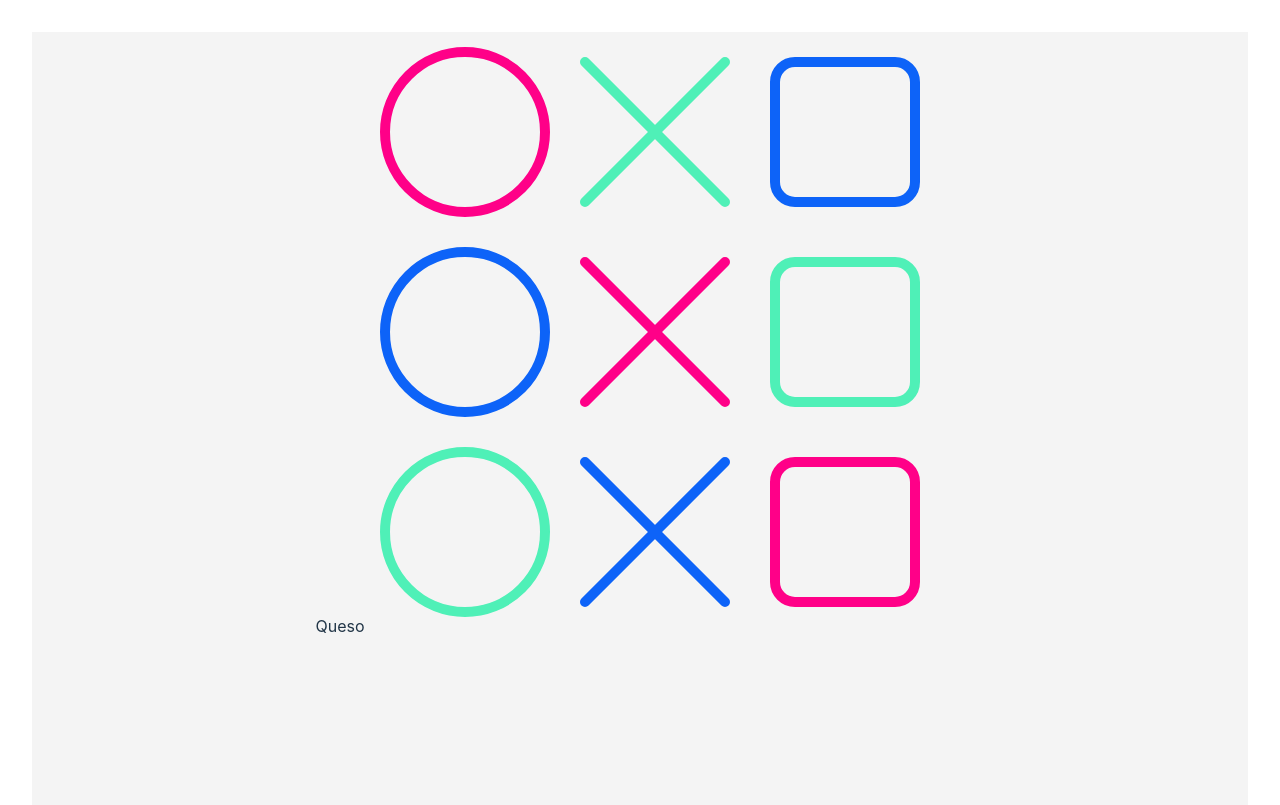
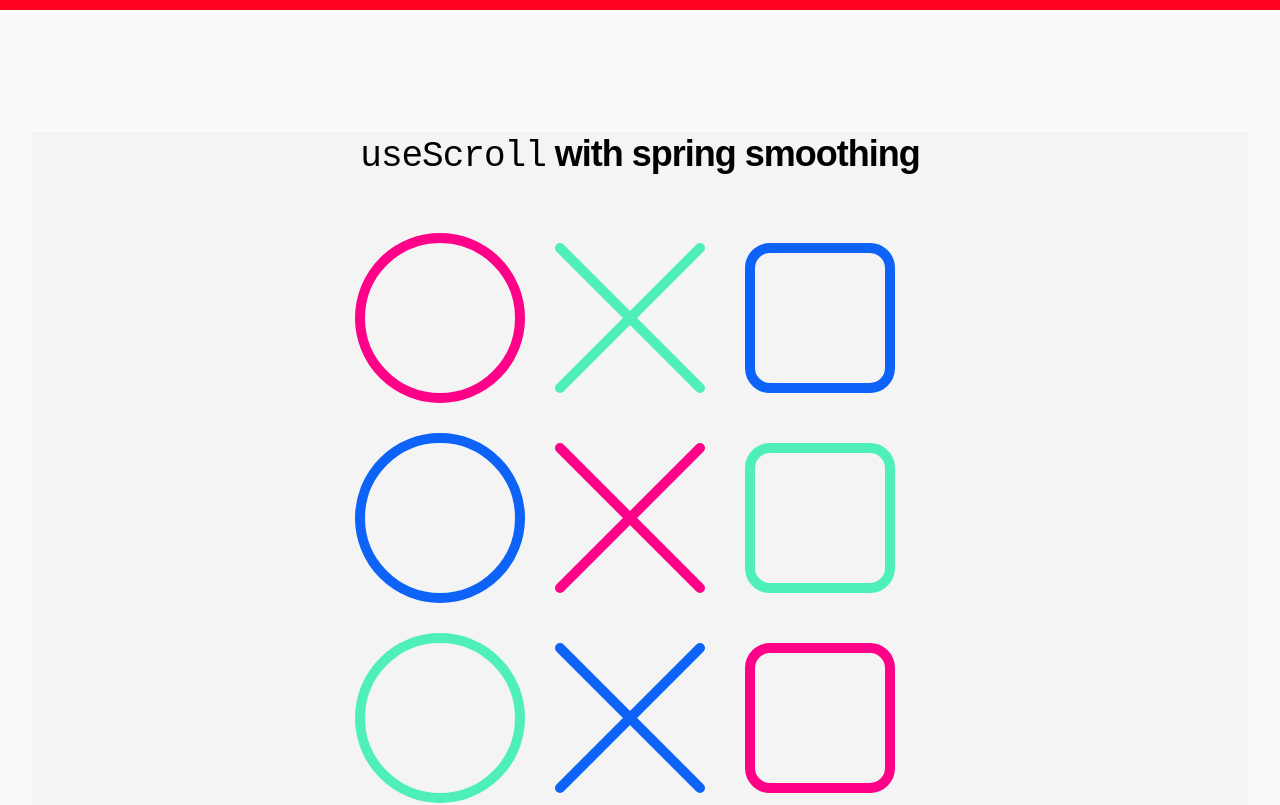
Before and after one commit to OmarcorzO/Figures-React, a React (Vite) app: page / in a window 1280 px wide. Shown: the top 805 px of the page. Built offline with nearby package versions, Linux system fonts and the light colour scheme.

Commit message:
Avances con la nueva libreria

```diff
--- a/src/App.css
+++ b/src/App.css
@@ -9,38 +9,123 @@ html {
   text-align: center;
 }
 
-.logo {
-  height: 6em;
-  padding: 1.5em;
-  will-change: filter;
-  transition: filter 300ms;
-}
-.logo:hover {
-  filter: drop-shadow(0 0 2em #646cffaa);
-}
-.logo.react:hover {
-  filter: drop-shadow(0 0 2em #61dafbaa);
+.progress-bar {
+  position: fixed;
+  top: 0;
+  left: 0;
+  right: 0;
+  height: 10px;
+  background: var(--red);
+  transform-origin: 0%;
 }
 
-@keyframes logo-spin {
-  from {
-    transform: rotate(0deg);
-  }
-  to {
-    transform: rotate(360deg);
-  }
+/* New */
+body {
+  --black: #000000;
+  --ash-black: #222;
+  --white: #fafafa;
+  --sky: #00ccff;
+  --green: #22dddd;
+  --blue: #1300ff;
+  --dusk: #6600ff;
+  --purple: #9900ff;
+  --pink: #ff0066;
+  --red: #fe0222;
+  --orange: #fd7702;
+  --yellow: #ffbb00;
+
+  --background: var(--white);
+  --accent: var(--black);
+
+  margin: 0;
+  padding: 0;
+  background-color: var(--background);
+  color: var(--accent);
+  padding-bottom: 100px;
 }
 
-@media (prefers-reduced-motion: no-preference) {
-  a:nth-of-type(2) .logo {
-    animation: logo-spin infinite 20s linear;
-  }
+* {
+  font-family: sofia-pro, sans-serif;
+  font-weight: 400;
+  font-style: normal;
+  -webkit-font-smoothing: antialiased;
 }
 
-.card {
-  padding: 2em;
+h1,
+h2,
+h3 {
+  font-family: sofia-pro, sans-serif;
+  font-weight: 600;
+  font-style: normal;
 }
 
-.read-the-docs {
-  color: #888;
+h1 {
+  font-size: 36px;
+  font-weight: 700;
+  letter-spacing: -1px;
+  line-height: 1.2;
+  text-align: center;
+  margin: 100px 0 40px;
 }
+
+h2 {
+  font-weight: 400;
+  margin: 50px 0 10px;
+}
+
+p {
+  margin: 0 0 30px 0;
+  font-size: 18px;
+}
+
+footer {
+  position: fixed;
+  bottom: 0;
+  left: 0;
+  right: 0;
+  display: flex;
+  justify-content: flex-start;
+  align-items: center;
+  padding: 20px;
+  background-image: radial-gradient(
+    rgba(0, 0, 0, 0) 1px,
+    var(--background) 1px
+  );
+  background-size: 4px 4px;
+  backdrop-filter: blur(3px);
+  font-size: 14px;
+  line-height: 14px;
+}
+
+footer::before {
+  display: block;
+  content: "";
+  position: absolute;
+  top: -1px;
+  left: 0;
+  right: 0;
+  height: 1px;
+  background: var(--accent);
+  opacity: 0.2;
+}
+
+footer svg {
+  margin-right: 20px;
+}
+
+footer a {
+  text-decoration: none;
+  color: var(--accent);
+}
+
+code {
+  font-family: input-mono, monospace;
+  font-weight: 400;
+  font-style: normal;
+}
+
+article {
+  max-width: 500px;
+  padding: 20px;
+  margin: 0 auto;
+}
--- a/src/App.tsx
+++ b/src/App.tsx
@@ -24,7 +24,6 @@ function App() {
     <>
       {/* <IdeationScrollAnimation /> */}
       <div style={{ height: "100vh", background: "#f4f4f4" }}>
-        Queso
         <MotionNew />
       </div>
       {/* <ScrollTextEffect /> */}
--- a/src/components/MotionNew.tsx
+++ b/src/components/MotionNew.tsx
@@ -1,5 +1,6 @@
 "use client";
-import * as motion from "motion/react-client";
+import { motion, useScroll, useSpring } from "framer-motion";
+import { useEffect, useState } from "react";
 
 const draw = {
   hidden: { pathLength: 0, opacity: 0 },
@@ -17,7 +18,43 @@ const draw = {
 };
 
 const MotionNew = () => {
+  const { scrollYProgress } = useScroll();
+  const scaleX = useSpring(scrollYProgress, {
+    stiffness: 100,
+    damping: 30,
+    restDelta: 0.001,
+  });
+
+  const [isLocked, setIsLocked] = useState(false);
+  // Monitorear el progreso de la animación
+  useEffect(() => {
+    console.log(scaleX.get())
+    if (scaleX.get() >= 1) {
+      setIsLocked(false); // Desbloquea el scroll cuando termina la animación
+    } else {
+      setIsLocked(true); // Bloquea el scroll mientras ocurre la animación
+    }
+  }, [scaleX]);
+
+  // Bloqueo/desbloqueo del scroll
+  useEffect(() => {
+    if (!isLocked) {
+      document.body.style.overflow = "hidden";
+    } else {
+      document.body.style.overflow = "auto";
+    }
+
+    return () => {
+      document.body.style.overflow = "auto";
+    };
+  }, [isLocked]);
+
   return (
+    <>
+      <motion.div className="progress-bar" style={{ scaleX }} />
+      <h1>
+        <code>useScroll</code> with spring smoothing
+      </h1>
       <motion.svg
         width="600"
         height="600"
@@ -32,9 +69,15 @@ const MotionNew = () => {
           cy="100"
           r="80"
           stroke="#ff0088"
-        variants={draw}
+          // variants={draw}
           custom={1}
-        style={shape}
+          style={{
+            pathLength: scaleX,
+            strokeWidth: 10,
+            strokeLinecap: "round",
+            fill: "transparent",
+          }}
+          // style={shape}
         />
         <motion.line
           x1="220"
@@ -148,6 +191,7 @@ const MotionNew = () => {
           style={shape}
         />
       </motion.svg>
+    </>
   );
 };
 
@@ -155,10 +199,10 @@ export default MotionNew;
 
 const image: React.CSSProperties = {
   maxWidth: "80vw",
-}
+};
 
 const shape: React.CSSProperties = {
   strokeWidth: 10,
   strokeLinecap: "round",
   fill: "transparent",
-}
+};
```
Lines whose indentation alone changed are shown as unchanged.
